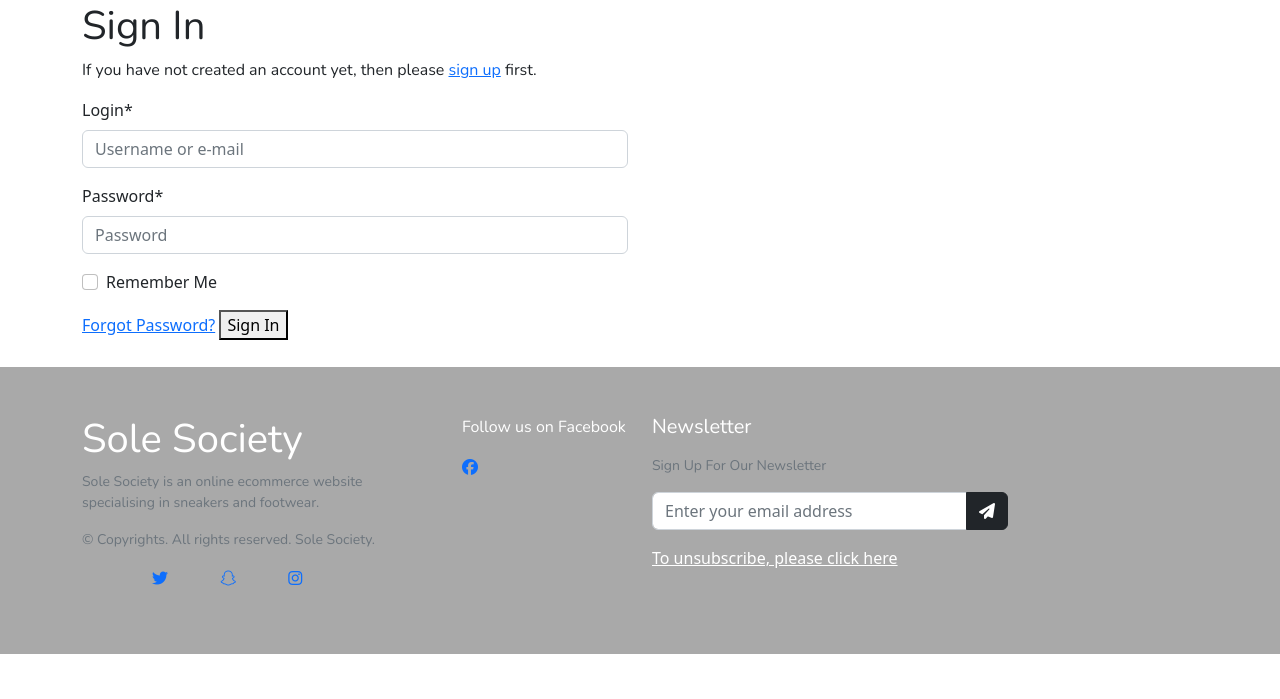
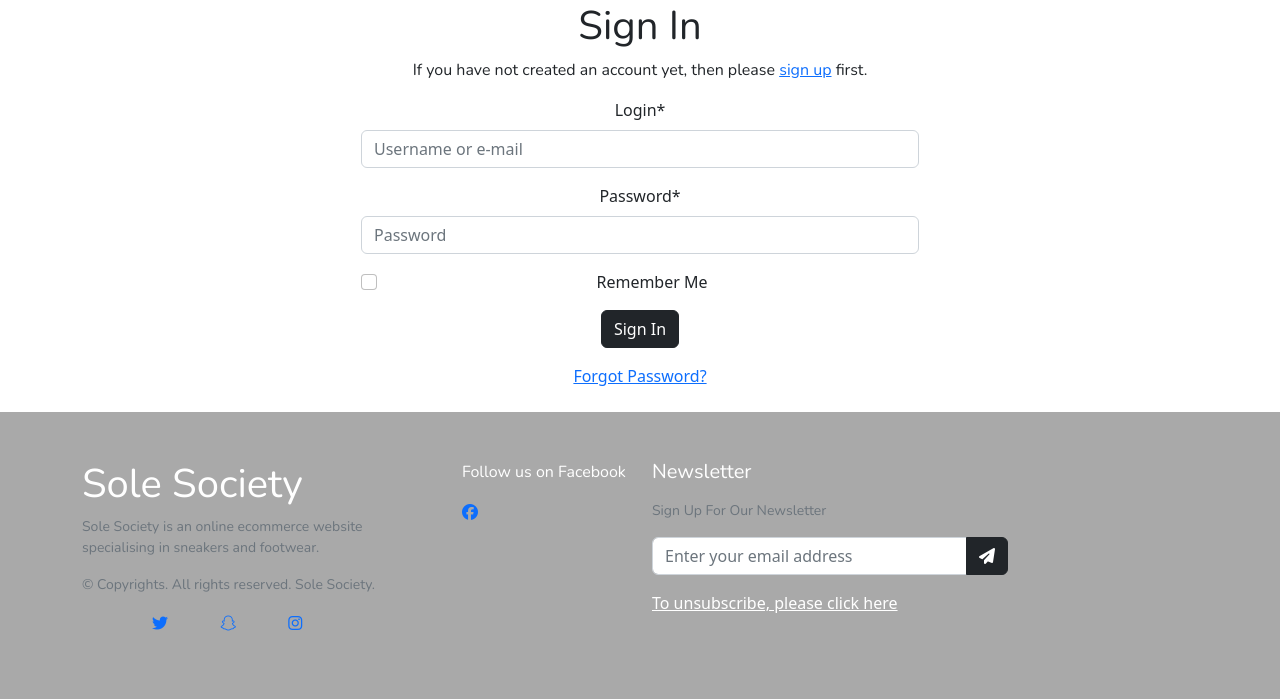
Before and after one commit to nadsbuhdha/portfolio-project-5, a Django app: page /accounts/login/ in a window 1280 px wide. Shown: the part 146-845 px from the top of the page. Before the commit the page ends 800 px from the top, so only its background shows below. Run offline with Django 3.2, Linux system fonts and the light colour scheme; some libraries are stand-ins or nearby versions.

Commit message:
styled log in, log out, sign up pages

```diff
--- a/products/templates/products/add_product.html
+++ b/products/templates/products/add_product.html
@@ -33,8 +33,8 @@
                     {% endif %}
                     {% endfor %}
                     <div class="text-right">
-                        <a class="btn btn-outline-black rounded-0" href="{% url 'products' %}">Cancel</a>
-                        <button class="btn btn-black rounded-0" type="submit">Add Product</button>
+                        <a class="btn btn-dark " href="{% url 'products' %}">Cancel</a>
+                        <button class="btn btn-dark" type="submit">Add Product</button>
                     </div>
                 </form>
             </div>
--- a/products/templates/products/edit_product.html
+++ b/products/templates/products/edit_product.html
@@ -33,8 +33,8 @@
                     {% endif %}
                     {% endfor %}
                     <div class="text-right">
-                        <a class="btn btn-outline-black rounded-0" href="{% url 'products' %}">Cancel</a>
-                        <button class="btn btn-black rounded-0" type="submit">Update Product</button>
+                        <a class="btn btn-dark " href="{% url 'products' %}">Cancel</a>
+                        <button class="btn btn-dark " type="submit">Update Product</button>
                     </div>
                 </form>
             </div>
--- a/static/css/base.css
+++ b/static/css/base.css
@@ -142,6 +142,15 @@ header {
 }
 
 
+.login {
+  max-width: 50%;
+  margin:auto
+}
+
+#signup_form label {
+  display:block;
+}
+
 /*  media queries */
 
   @media (min-width: 62em) {
--- a/templates/allauth/account/base.html
+++ b/templates/allauth/account/base.html
@@ -1,11 +1,10 @@
 {% extends "base.html" %}
-
 {% block content %}
 <div class="container header-container">
-    <div class="overlay"></div>
+    <div class="overlay text-center"></div>
     <div class="row">
-        <div class="col-12 col-md-6">
-            <div class="allauth-form-inner-content">
+        <div>
+            <div class="allauth-form-inner-content text-center">
                 {% block inner_content %}
                 {% endblock %}
             </div>
--- a/templates/allauth/account/login.html
+++ b/templates/allauth/account/login.html
@@ -7,16 +7,17 @@
 
 {% block inner_content %}
 
-<h1>{% trans "Sign In" %}</h1>
+
+<h1 class="text-center">{% trans "Sign In" %}</h1>
 
 {% get_providers as socialaccount_providers %}
 
 {% if socialaccount_providers %}
-<p>{% blocktrans with site.name as site_name %}Please sign in with one
+<p class="text-center">{% blocktrans with site.name as site_name %}Please sign in with one
 of your existing third party accounts. Or, <a href="{{ signup_url }}">sign up</a>
 for a {{ site_name }} account and sign in below:{% endblocktrans %}</p>
 
-<div class="socialaccount_ballot">
+<div class="socialaccount_ballot text-center">
 
   <ul class="socialaccount_providers">
     {% include "socialaccount/snippets/provider_list.html" with process="login" %}
@@ -39,8 +40,10 @@ for a {{ site_name }} account and sign in below:{% endblocktrans %}</p>
   {% if redirect_field_value %}
   <input type="hidden" name="{{ redirect_field_name }}" value="{{ redirect_field_value }}" />
   {% endif %}
+  <button class=" btn btn-dark mb-3 primaryAction" type="submit">{% trans "Sign In" %}</button>
+  <div class="mb-4">
   <a class="button secondaryAction" href="{% url 'account_reset_password' %}">{% trans "Forgot Password?" %}</a>
-  <button class="primaryAction" type="submit">{% trans "Sign In" %}</button>
+  </div>
 </form>
 
 {% endblock %}
```
Also changed, not shown: templates/allauth/account/logout.html (+4 -4 lines), templates/allauth/account/signup.html (+4 -5 lines).
